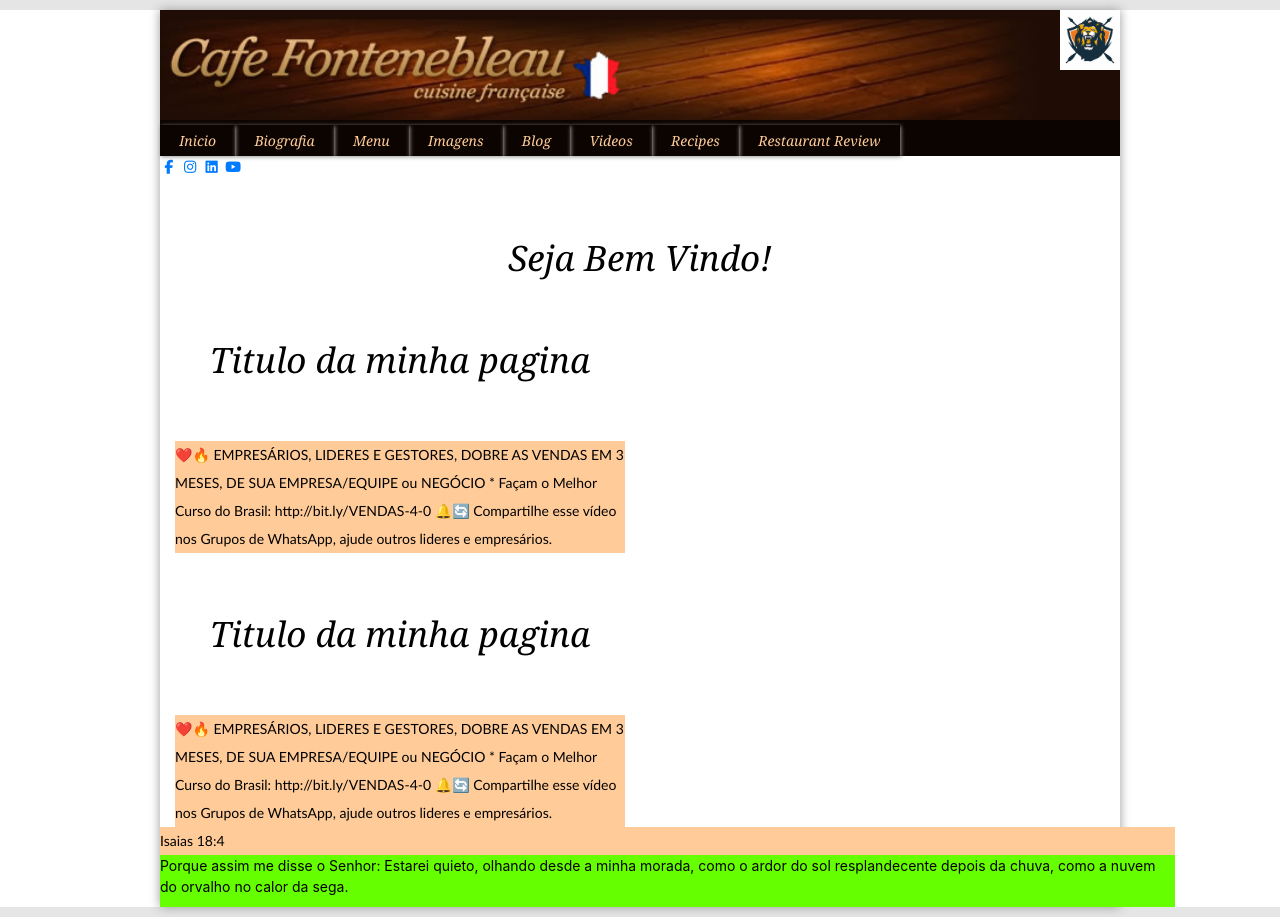
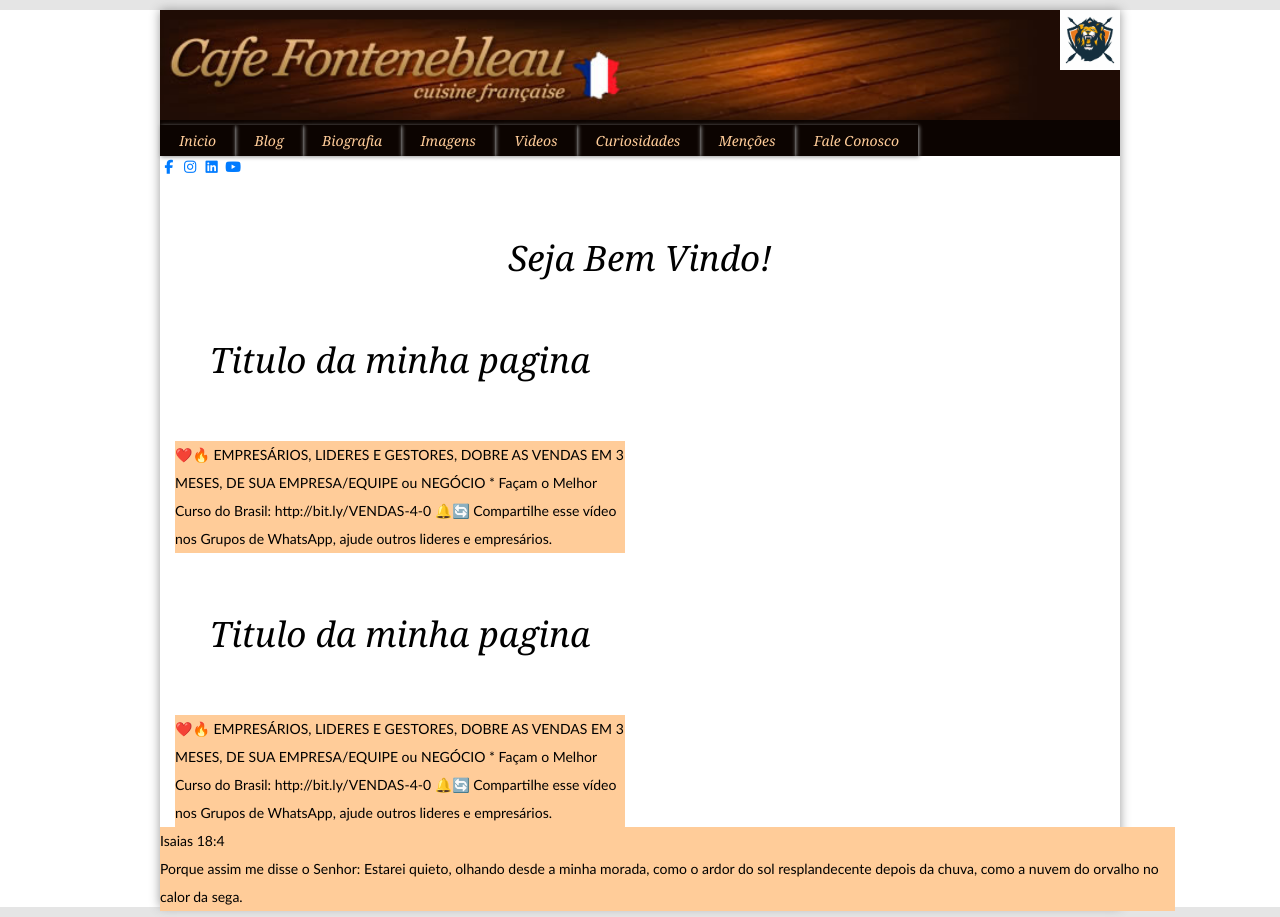
Before and after one commit to papirusgx/projeto-site, a plain HTML site: page index.html in a window 1280 px wide. Drawn offline with nearby package versions, Linux system fonts and the light colour scheme.

Commit message:
Update 03/06

```diff
--- a/index.html
+++ b/index.html
@@ -27,13 +27,13 @@
 
         <nav>
             <a href="inicial/index.html">Inicio</a>
-            <a href="inicial/aboutus.html">Biografia</a>
-            <a href="inicial/menu.html">Menu</a>
+            <a href="inicial/aboutus.html">Blog</a>
+            <a href="inicial/menu.html">Biografia</a>
             <a href="inicial/specialevents.html">Imagens</a>
-            <a href="inicial/dvd.html">Blog</a>
-            <a href="inicial/fotos.html">Videos</a>
-            <a href="inicial/recipes.html">Recipes</a>
-            <a href="inicial/review.html">Restaurant Review</a>
+            <a href="inicial/dvd.html">Videos</a>
+            <a href="inicial/fotos.html">Curiosidades</a>
+            <a href="inicial/recipes.html">Menções</a>
+            <a href="inicial/review.html">Fale Conosco</a>
         </nav>
 
 
@@ -77,8 +77,8 @@
 
             <footer>
                 <p>Isaias 18:4</p>
-                Porque assim me disse o Senhor: Estarei quieto, olhando desde a minha morada, como o ardor do
-                sol resplandecente depois da chuva, como a nuvem do orvalho no calor da sega.
+               <p>Porque assim me disse o Senhor: Estarei quieto, olhando desde a minha morada, como o ardor do
+                sol resplandecente depois da chuva, como a nuvem do orvalho no calor da sega.</p>
 
 
 
--- a/style.css
+++ b/style.css
@@ -1,4 +1,4 @@
-html,
+
 body {
     margin: 0;
     padding: 0;
```
